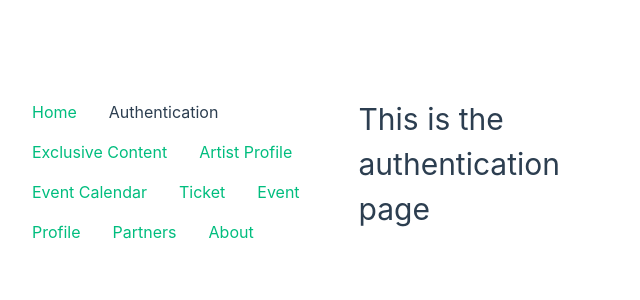
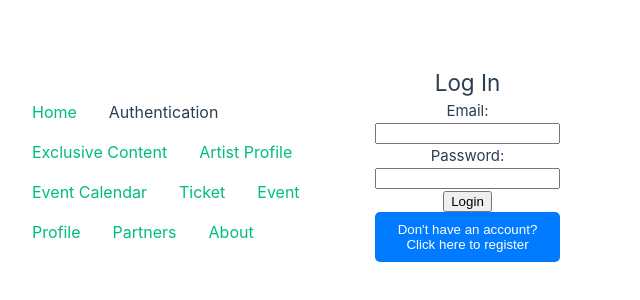
Before and after one commit to JoseNogueira13/ProjetoPw1_2024, a Vue app in the folder Cinanima/: page /authentication in a window 1280 px wide. Shown: the part 236-536 px from the top of the page, without its empty margins (0-640 px from the left). Built offline with nearby package versions, Linux system fonts and the light colour scheme.

Commit message:
userStore Criada. Componentes register/login criados Autenticação/redirecionar criados

```diff
--- a/Cinanima/package.json
+++ b/Cinanima/package.json
@@ -14,6 +14,8 @@
     "format": "prettier --write src/"
   },
   "dependencies": {
+    "jsonwebtoken": "^9.0.2",
+    "jwt-decode": "^4.0.0",
     "pinia": "^2.2.6",
     "vue": "^3.5.12",
     "vue-router": "^4.4.5"
--- /dev/null
+++ b/Cinanima/src/components/LoginForm.vue
@@ -0,0 +1,51 @@
+<template>
+    <div>
+      <h2>Log In</h2>
+      <form @submit.prevent="handleLogin">
+        <div>
+          <label for="email">Email:</label>
+          <input v-model="form.email" id="email" type="email" required />
+        </div>
+        <div>
+          <label for="password">Password:</label>
+          <input v-model="form.password" id="password" type="password" required />
+        </div>
+        <button type="submit">Login</button>
+        <p v-if="error" class="error">{{ error }}</p>
+      </form>
+    </div>
+  </template>
+
+  <script>
+  import { ref } from 'vue';
+  import { useRouter, useRoute } from 'vue-router';
+  import { useUserStore } from '@/stores/userStore';
+
+  export default {
+    setup() {
+      const router = useRouter();
+      const route = useRoute();
+      const userStore = useUserStore();
+      const form = ref({ email: '', password: '' });
+      const error = ref(null);
+
+      const handleLogin = async () => {
+        try {
+          userStore.login(form.value);
+          const redirectTo = route.query.from || '/';
+          router.push(redirectTo);
+        } catch (err) {
+          error.value = err.message;
+        }
+      };
+
+      return { form, handleLogin, error };
+    },
+  };
+  </script>
+
+  <style scoped>
+  .error {
+    color: red;
+  }
+  </style>
--- /dev/null
+++ b/Cinanima/src/components/RegisterForm.vue
@@ -0,0 +1,52 @@
+<template>
+    <div>
+      <h2>Register</h2>
+      <form @submit.prevent="handleRegister">
+        <div>
+          <label for="name">Name:</label>
+          <input v-model="form.name" id="name" type="text" required />
+        </div>
+        <div>
+          <label for="email">Email:</label>
+          <input v-model="form.email" id="email" type="email" required />
+        </div>
+        <div>
+          <label for="password">Password:</label>
+          <input v-model="form.password" id="password" type="password" required />
+        </div>
+        <button type="submit">Register</button>
+        <p v-if="error" class="error">{{ error }}</p>
+      </form>
+    </div>
+  </template>
+
+  <script>
+  import { ref } from 'vue';
+  import { useUserStore } from '@/stores/userStore';
+
+  export default {
+    setup() {
+      const userStore = useUserStore();
+      const form = ref({ name: '', email: '', password: '' });
+      const error = ref(null);
+
+      const handleRegister = async () => {
+        try {
+          userStore.register(form.value);
+          alert('Registration successful! Please log in.');
+
+        } catch (err) {
+          error.value = err.message;
+        }
+      };
+
+      return { form, handleRegister, error };
+    },
+  };
+  </script>
+
+  <style scoped>
+  .error {
+    color: red;
+  }
+  </style>
--- a/Cinanima/src/router/index.js
+++ b/Cinanima/src/router/index.js
@@ -73,7 +73,7 @@ const router = createRouter({
 router.beforeEach((to, from, next) => {
   const isAuthenticated = localStorage.getItem('isAuthenticated')
   if (to.meta.requiresAuth && !isAuthenticated) {
-    next({ path: '/authentication', query: { from: to.path } })
+    next({ path: '/authentication', query: { from: to.fullPath  } })
   } else {
     next()
   }
--- /dev/null
+++ b/Cinanima/src/stores/userStore.js
@@ -0,0 +1,115 @@
+import { defineStore } from 'pinia';
+
+export const useUserStore = defineStore('user', {
+  state: () => ({
+    users: [
+      {
+        id: 1,
+        name: 'Admin',
+        email: 'admin@gmail.com',
+        password: 'admin123',
+        information: [null],
+        roles: ['admin'],
+      },
+      {
+        id: 2,
+        name: 'User',
+        email: 'user@gmail.com',
+        password: 'user123',
+        information: [null],
+        roles: ['user'],
+      },
+    ],
+    user: JSON.parse(localStorage.getItem('currentUser')) || null,
+    token: localStorage.getItem('token') || null,
+  }),
+
+  getters: {
+    isAuthenticated: (state) => !!state.token,
+    isAdmin: (state) => state.user?.roles.includes('admin') || false,
+    decodedToken: (state) => {
+      if (!state.token) return null;
+      try {
+        const [, payload] = state.token.split('.');
+        return JSON.parse(atob(payload));
+      } catch (error) {
+        console.error('Invalid token:', error);
+        return null;
+      }
+    },
+  },
+
+  actions: {
+    login({ email, password }) {
+      const user = this.users.find(
+        (u) => u.email === email && u.password === password
+      );
+
+      if (!user) {
+        throw new Error('Invalid email or password.');
+      }
+
+      const payload = {
+        id: user.id,
+        email: user.email,
+        roles: user.roles,
+        exp: Math.floor(Date.now() / 1000) + 60 * 60,
+      };
+      const token = this.generateToken(payload);
+
+      this.user = user;
+      this.token = token;
+
+      localStorage.setItem('currentUser', JSON.stringify(user));
+      localStorage.setItem('token', token);
+      localStorage.setItem('isAuthenticated', true);
+    },
+
+    register({ name, email, password }) {
+      const existingUser = this.users.find((user) => user.email === email);
+
+      if (existingUser) {
+        throw new Error('Email already in use.');
+      }
+
+      const newUser = {
+        id: Date.now(),
+        name,
+        email,
+        password,
+        roles: ['user'],
+      };
+
+      this.users.push(newUser);
+      alert('Registration successful! You can now log in.');
+    },
+
+    logout() {
+      this.user = null;
+      this.token = null;
+
+      localStorage.removeItem('currentUser');
+      localStorage.removeItem('token');
+      localStorage.removeItem('isAuthenticated');
+    },
+
+    verifyToken() {
+      const now = Math.floor(Date.now() / 1000);
+      const decoded = this.decodedToken;
+
+      if (!decoded || decoded.exp < now) {
+        this.logout();
+        throw new Error('Token expired or invalid. Please log in again.');
+      }
+
+      return decoded;
+    },
+
+    generateToken(payload) {
+      const header = { alg: 'none', typ: 'JWT' };
+      const encodedHeader = btoa(JSON.stringify(header));
+      const encodedPayload = btoa(JSON.stringify(payload));
+      return `${encodedHeader}.${encodedPayload}.`;
+    },
+  },
+});
--- a/Cinanima/src/views/AuthenticationView.vue
+++ b/Cinanima/src/views/AuthenticationView.vue
@@ -1,7 +1,55 @@
 <template>
-  <div>
-    <h1>This is the authentication page</h1>
+  <div class="auth-view">
+    <div>
+      <LoginForm v-if="authMode === 'login'" />
+      <RegisterForm v-else />
+    </div>
+
+    <p>
+      <button @click="toggleAuthMode">
+        {{ authMode === 'login' ? "Don't have an account? Click here to register" : "Already have an account? Click here to log in" }}
+      </button>
+    </p>
+
   </div>
 </template>
 
-<script></script>
+<script>
+import { ref } from 'vue';
+import LoginForm from '@/components/LoginForm.vue';
+import RegisterForm from '@/components/RegisterForm.vue';
+
+export default {
+  components: { LoginForm, RegisterForm },
+  setup() {
+    const authMode = ref('login');
+
+    const toggleAuthMode = () => {
+      authMode.value = authMode.value === 'login' ? 'register' : 'login';
+    };
+
+    return { authMode, toggleAuthMode };
+  },
+};
+</script>
+
+<style scoped>
+.auth-view {
+  max-width: 400px;
+  margin: 0 auto;
+  text-align: center;
+}
+
+button {
+  background-color: #007bff;
+  color: white;
+  border: none;
+  padding: 10px 20px;
+  cursor: pointer;
+  border-radius: 5px;
+}
+
+button:hover {
+  background-color: #0056b3;
+}
+</style>
```
Also changed, not shown: 2 other files (tests, documents, lock files or other folders).
